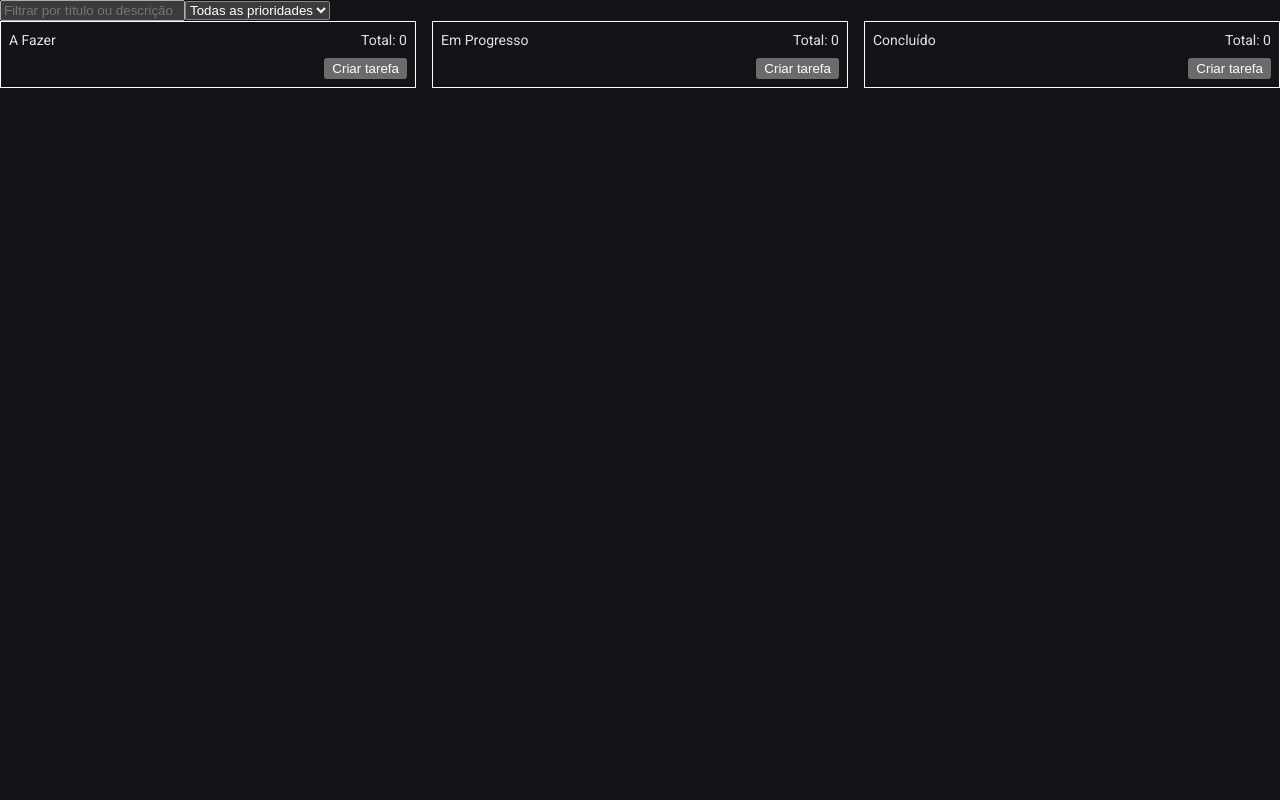
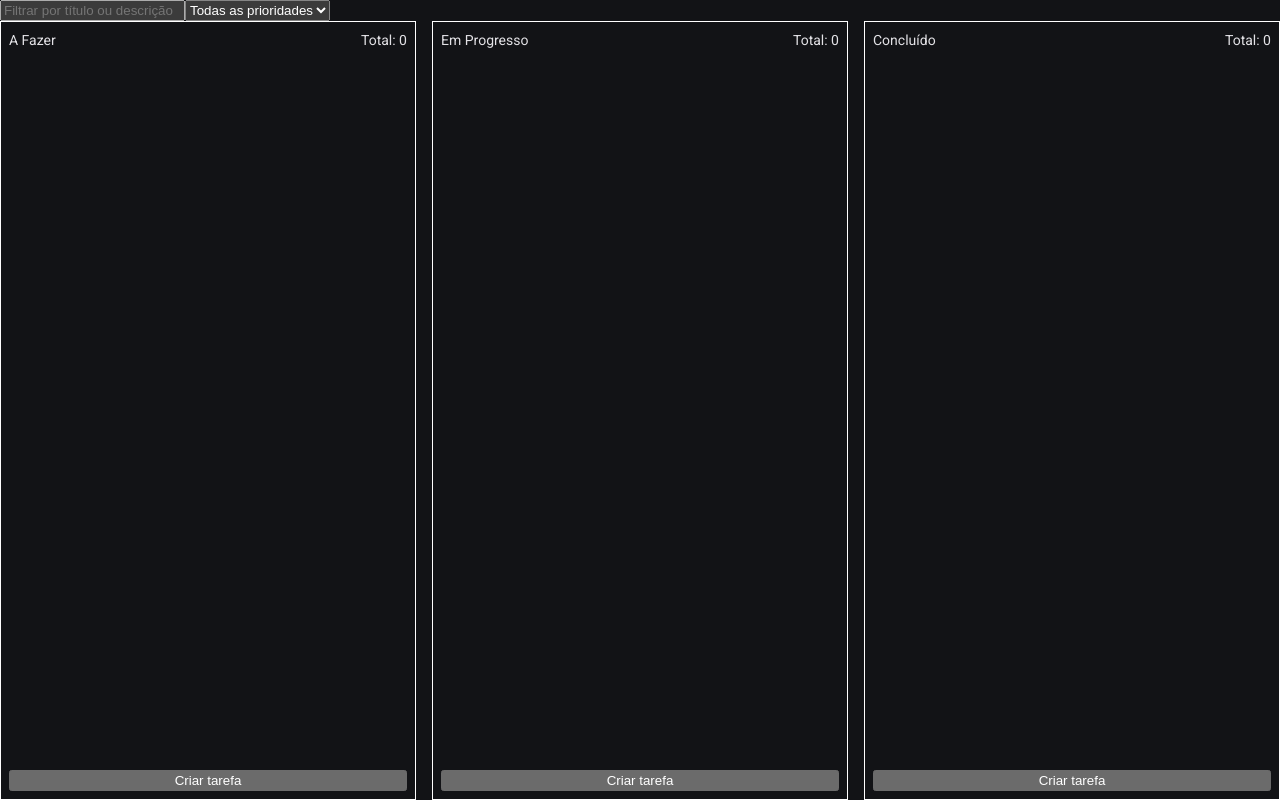
Before and after one commit to Bahiavs/kanban, an Angular app: page /board in a window 1280 px wide. Built offline with nearby package versions, Linux system fonts and the light colour scheme.

Commit message:
style: enhance board layout with flexbox and add new stylesheet

```diff
--- a/src/app/pages/board/board.html
+++ b/src/app/pages/board/board.html
@@ -1,3 +1,4 @@
+<div style="display: flex">
   <input type="text" [formControl]="filterCtrl" placeholder="Filtrar por título ou descrição" />
 
   <select [formControl]="filterPriorityCtrl">
@@ -6,8 +7,10 @@
       <option [value]="p">{{ p }}</option>
     }
   </select>
+</div>
 
-<div style="display: grid; grid-template-columns: 1fr 1fr 1fr; gap: 1rem; align-items: start">
+<div
+  style="display: grid; grid-template-columns: 1fr 1fr 1fr; gap: 1rem; align-items: start; flex-grow: 1; overflow-y: auto">
   @for (col of columns; track col.status) {
     <div
       cdkDropList
@@ -15,12 +18,13 @@
       [cdkDropListData]="col.status"
       [cdkDropListConnectedTo]="connectedTo(col.status)"
       (cdkDropListDropped)="onDrop($event)"
-      style="border: 1px solid white; padding: .5rem"
+      style="border: 1px solid white; padding: .5rem; height: 100%; overflow-y: auto; box-sizing: border-box; display: flex; flex-direction: column"
     >
       <div style="display: flex; justify-content: space-between">
         <div style="text-align: center">{{ col.label }}</div>
         <div>Total: {{ tasksByStatus()[col.status]?.length ?? 0 }}</div>
       </div>
+      <div style="flex-grow: 1; overflow-y: auto">
         @for (task of tasksByStatus()[col.status] ?? []; track task.id) {
           <div
             cdkDrag
@@ -71,6 +75,7 @@
             <button (click)="onDeleteTask(task.id)">Deletar</button>
           </div>
         }
+      </div>
       <button (click)="board.createTask(col.status)" style="margin-top: .5rem; float: right">
         Criar tarefa
       </button>
--- /dev/null
+++ b/src/app/pages/board/board.scss
@@ -0,0 +1,5 @@
+:host {
+  display: flex;
+  flex-direction: column;
+  height: 100dvh;
+}
--- a/src/app/pages/board/board.ts
+++ b/src/app/pages/board/board.ts
@@ -15,6 +15,7 @@ import { BoardRepository } from '../../repositories/board.repository';
   selector: 'app-board',
   imports: [ReactiveFormsModule, JsonPipe, CdkDropList, CdkDrag],
   templateUrl: `./board.html`,
+  styleUrl: './board.scss',
   providers: [BoardRepository],
 })
 export class BoardComponent implements OnDestroy {
```
Lines whose indentation alone changed are shown as unchanged.
